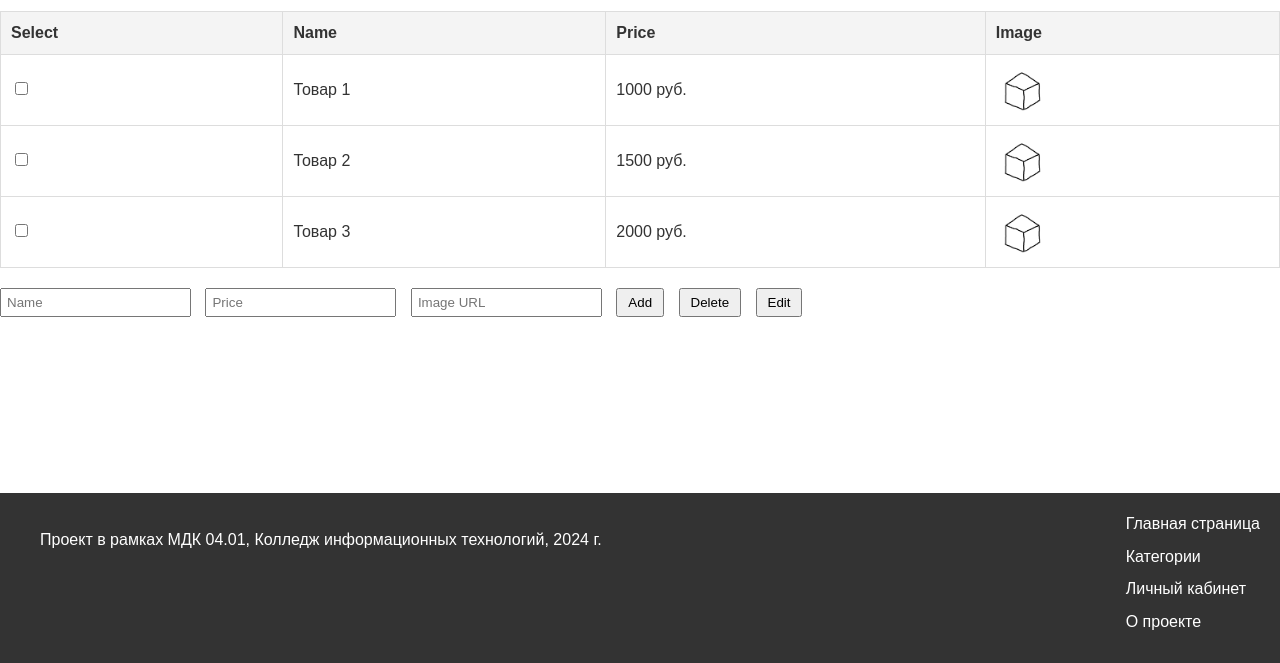
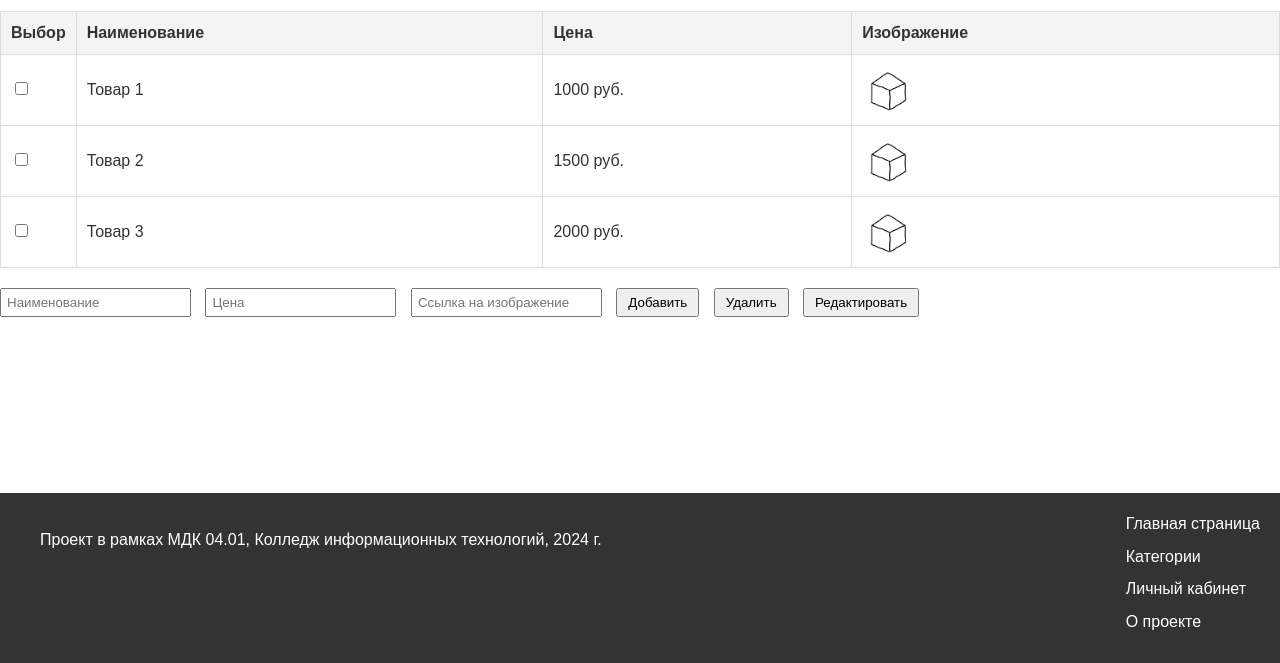
Before and after one commit to NecroProgahix/NecroProgahix.github.io, a website built with webpack: page admin.html in a window 1280 px wide. Shown: the part 137-800 px from the top of the page. Built offline with nearby package versions, Linux system fonts and the light colour scheme.

Commit message:
even lesser changes

```diff
--- a/admin.html
+++ b/admin.html
@@ -21,26 +21,26 @@
     </div>
 
     <main>
-        <h1>Admin Panel</h1>
+        <h1>Панель администратора</h1>
         <table>
             <thead>
                 <tr>
-                    <th>Select</th>
-                    <th>Name</th>
-                    <th>Price</th>
-                    <th>Image</th>
+                    <th id="prEdit0">Выбор</th>
+                    <th id="prEdit1">Наименование</th>
+                    <th id="prEdit2">Цена</th>
+                    <th id="prEdit3">Изображение</th>
                 </tr>
             </thead>
             <tbody id="product-list"></tbody>
         </table>
 
         <div>
-            <input type="text" id="product-name" placeholder="Name">
-            <input type="text" id="product-price" placeholder="Price">
-            <input type="text" id="product-image" placeholder="Image URL">
-            <button id="add-button">Add</button>
-            <button id="delete-button">Delete</button>
-            <button id="edit-button">Edit</button>
+            <input type="text" id="product-name" placeholder="Наименование">
+            <input type="text" id="product-price" placeholder="Цена">
+            <input type="text" id="product-image" placeholder="Ссылка на изображение">
+            <button id="add-button">Добавить</button>
+            <button id="delete-button">Удалить</button>
+            <button id="edit-button">Редактировать</button>
         </div>
 
         <script>
--- a/css/style.css
+++ b/css/style.css
@@ -407,16 +407,24 @@ table {
   border-collapse: collapse;
   margin-bottom: 20px;
 }
+
 table, th, td {
   border: 1px solid #ddd;
 }
+
 th, td {
   padding: 10px;
   text-align: left;
 }
+
 th {
   background-color: #f4f4f4;
 }
+
+#prEdit0 {
+  width: 10px;
+}
+
 input[type="text"] {
   margin-right: 10px;
   padding: 5px;
--- a/js/app.js
+++ b/js/app.js
@@ -6,13 +6,17 @@ function checkSession() {
     if (activeSession == false) {
         // добавить открытие login.html
         window.location.href = "login.html";
+        if (callback == true) { return true ; } //
     }
     // иначе открыть account.html
 }
 
 function addToCart(productName, price) {
-    const cart = JSON.parse(localStorage.getItem('cart')) || [];
-    cart.push({ name: name, price });
-    localStorage.setItem('cart', JSON.stringify(cart));
-    alert(`${productName} добавлен в корзину.`);
+    redirect = checkSession(true);
+    if (redirect == false) {
+        const cart = JSON.parse(localStorage.getItem('cart')) || [];
+        cart.push({ name: name, price });
+        localStorage.setItem('cart', JSON.stringify(cart));
+        alert(`${productName} добавлен в корзину.`);
+    }
 }
```
Also changed, not shown: login.html (+1 -1 lines).
